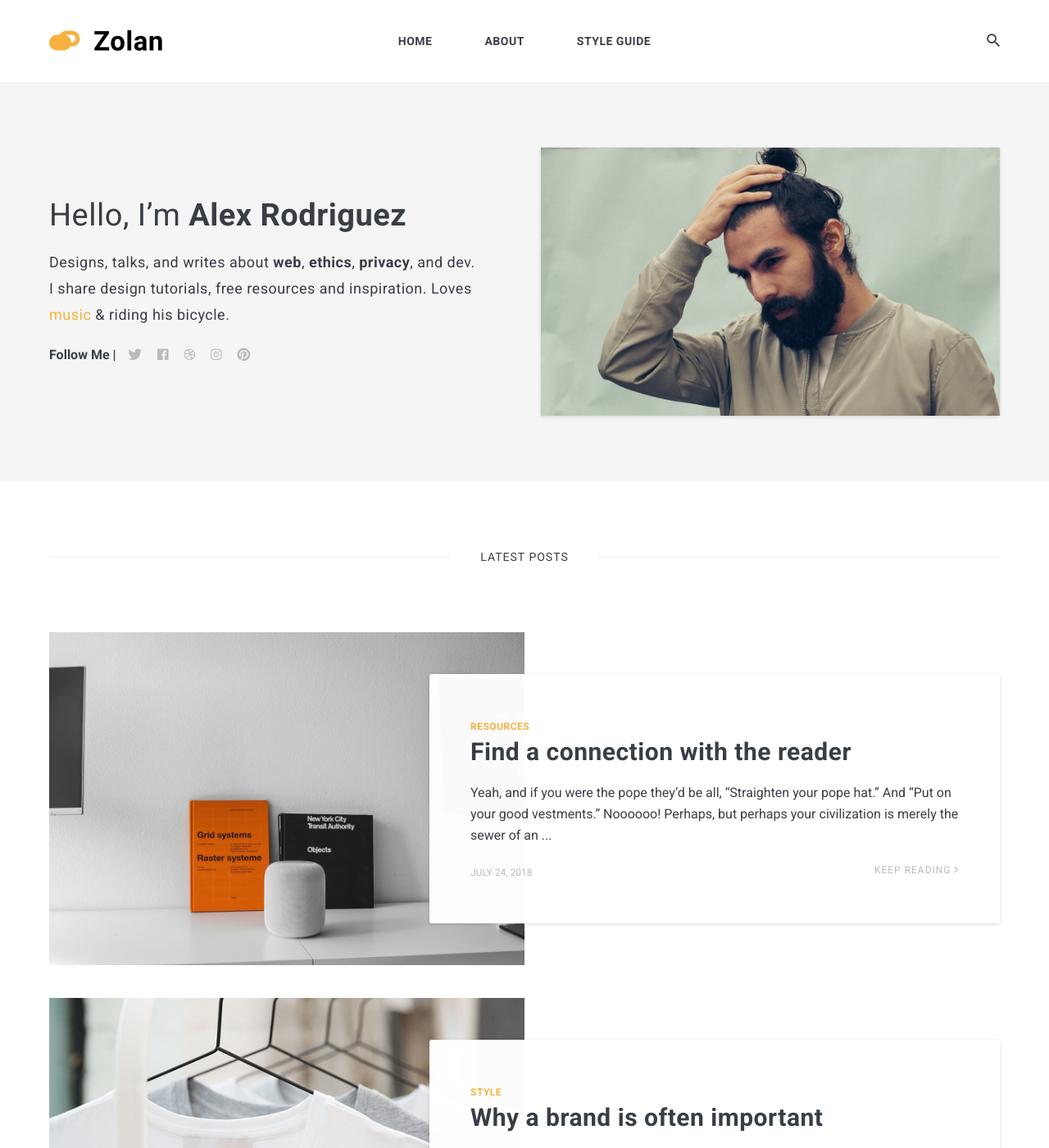
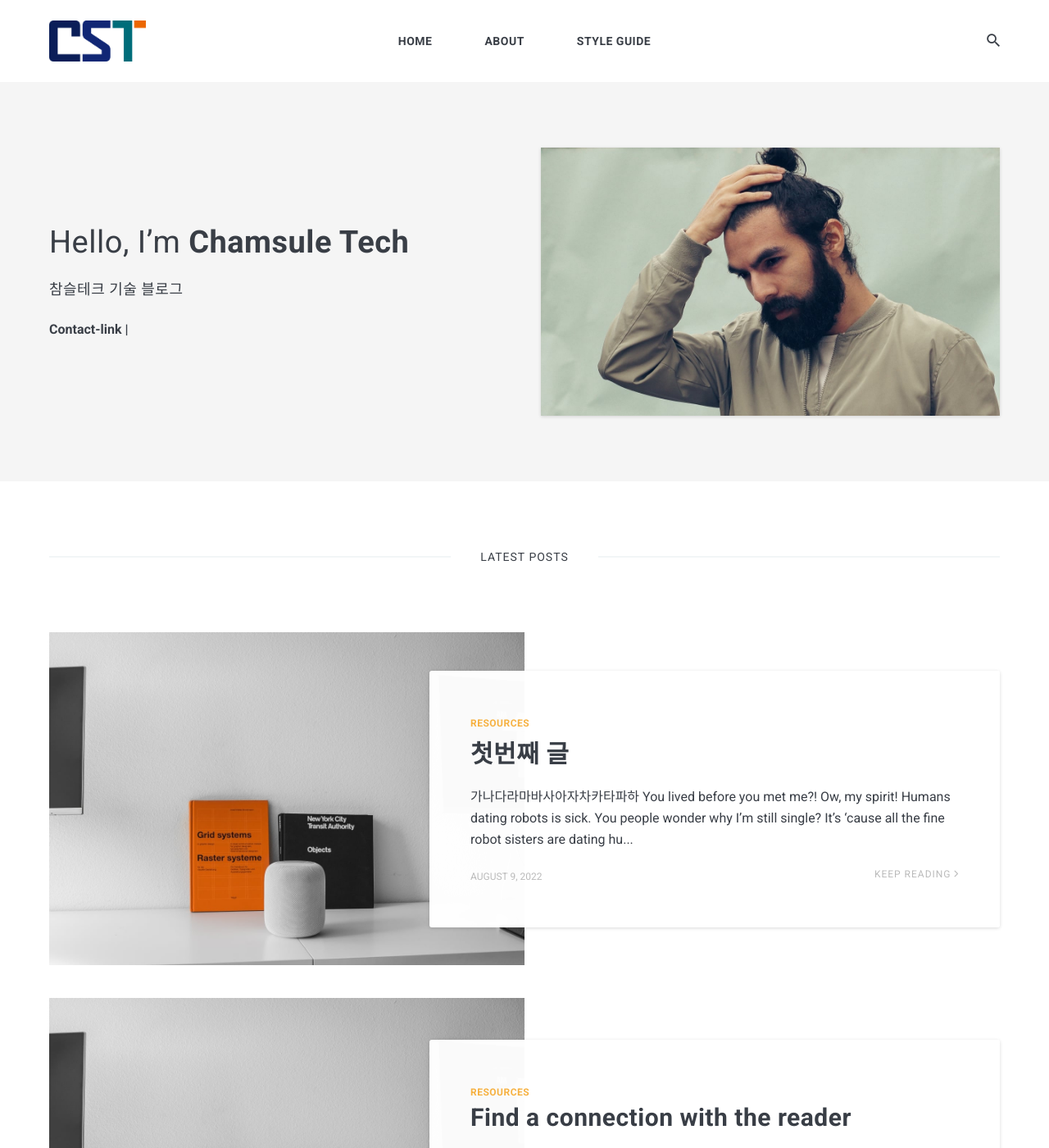
Before and after one commit to chamsuletech/chamsuletech.github.io, a Jekyll site: the page built from index.html, in a window 1280 px wide and 1400 px high. Shown: the whole window at 82% size. Built offline with Jekyll 4.4.1, drawn with Linux system fonts in a browser that asks for light colours; nearby versions of some CDN libraries; the list of posts is cut into pages by our own code; some of the changed text lies outside the part shown.

Commit message:
no message

```diff
--- a/_config.yml
+++ b/_config.yml
@@ -1,4 +1,4 @@
-baseurl: "/zolan" # the subpath of your site, e.g. /blog
+baseurl: "/" # the subpath of your site, e.g. /blog
 url: "" # the base hostname & protocol for your site, e.g. http://example.com
 
 
--- a/_data/settings.yml
+++ b/_data/settings.yml
@@ -1,26 +1,26 @@
 #-------------------------------
 # General Site Settings
-title: Zolan
-logo: logo.svg # You can add own logo.
-description: Zolan is modern minimal theme for Jekyll
+title: Chamsule
+logo: chamsule.png # You can add own logo.
+description: by msk
 
 
 #-------------------------------
 # Author Settings
 author:
-  name: Alex Rodriguez
+  name: Chamsule
   image: 01.jpg
-  say-hello: Hello, I’m <strong>Alex Rodriguez</strong>
-  bio: Designs, talks, and writes about <strong>web</strong>, <strong>ethics</strong>, <strong>privacy</strong>, and dev. I share design tutorials, free resources and inspiration. Loves <a href="#">music</a> & riding his bicycle.
+  say-hello: Hello, I’m <strong>Chamsule Tech</strong>
+  bio: 참슬테크 기술 블로그
 
 
 #-------------------------------
 # Contact links
-twitter: https://twitter.com/ # Add your Twitter handle
-facebook: https://facebook.com/ # Add your Facebook handle
-dribbble: https://dribbble.com/ # Add your Dribbble handle
-instagram: https://instagram.com/ # Add your Instagram handle
-pinterest: https://pinterest.com/ # Add your Pinterest handle
+# twitter: https://twitter.com/ # Add your Twitter handle
+# facebook: https://facebook.com/ # Add your Facebook handle
+# dribbble: https://dribbble.com/ # Add your Dribbble handle
+# instagram: https://instagram.com/ # Add your Instagram handle
+# pinterest: https://pinterest.com/ # Add your Pinterest handle
 
 
 #-------------------------------
--- a/_includes/hero.html
+++ b/_includes/hero.html
@@ -7,7 +7,7 @@
           <h1 class="hero__title">{{ site.data.settings.author.say-hello }}</h1>
           <p class="hero__subtitle">{{ site.data.settings.author.bio }}</p>
           <div class="hero__social">
-            <span class="hero__social-title">Follow Me |</span>
+            <span class="hero__social-title">Contact-link |</span>
             {% include contact-link.html %}
           </div>
         </div>
```
Also changed, not shown: _posts/2022-08-09-첫번째 글.markdown (added, +50 -0 lines), images/chamsule.png (added).
